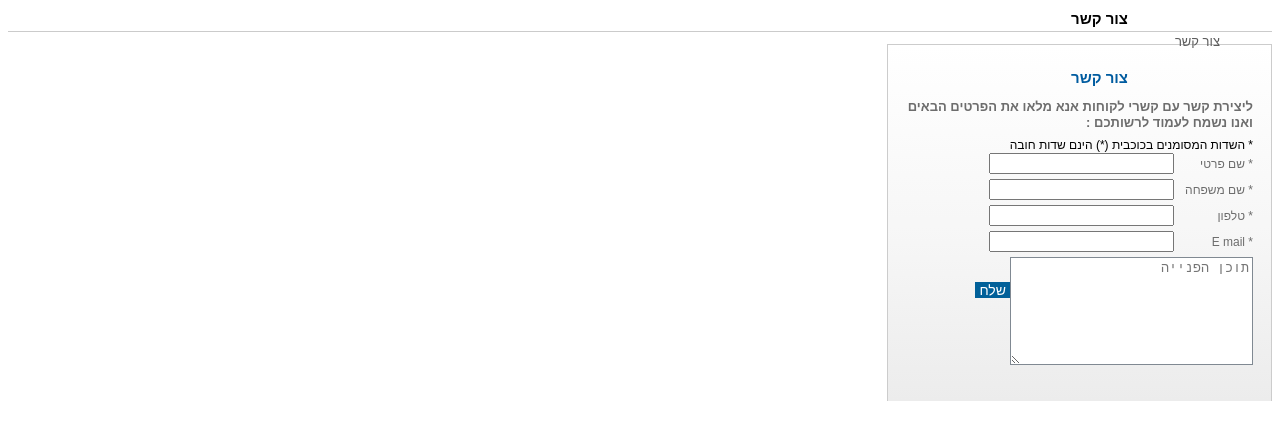
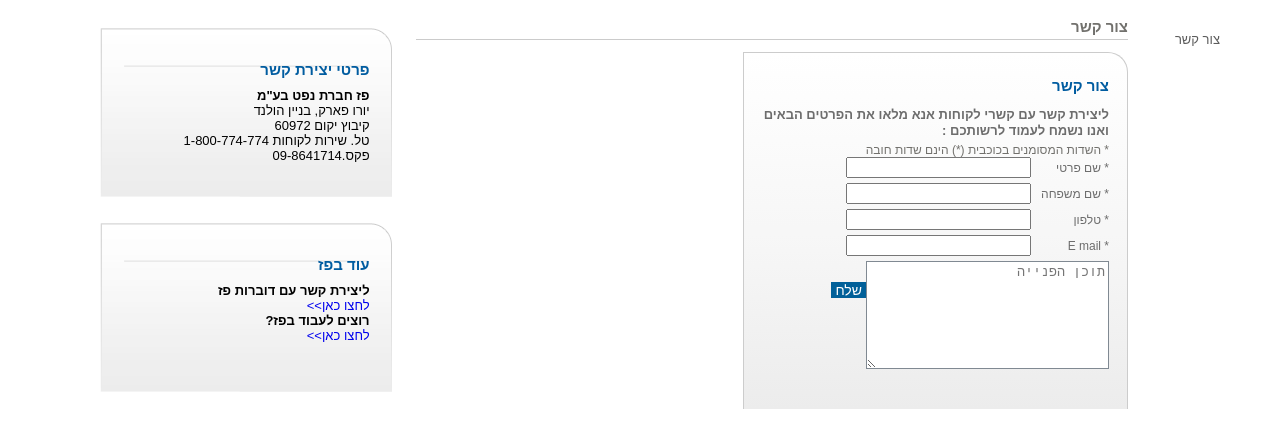
Before and after one commit to Dina4488/Mid-Exercise, a plain HTML site: page contactMe.html in a window 1280 px wide. Drawn offline with Linux system fonts and the light colour scheme.

Commit message:
left side of contacMe

```diff
--- a/contactMe.html
+++ b/contactMe.html
@@ -16,8 +16,8 @@
                 <a href="#"> צור קשר</a>
             </li>
         </ul>
-
     </div>
+    <div class="flex-container">
         <div class="content">
             <h1>צור קשר</h1>
                 <div class="contactForm">
@@ -56,8 +56,41 @@
                 </div>
 
         </div>
-    <div class="sideCube"></div>
+            <div class="sideCube">
+
+                <div class="cubeseparator"></div>
+                <div class="cube textCube">
+                    <h3 class="header-side">פרטי יצירת קשר</h3>
+                    <div class="data">
+                    <p>
+                    <strong>פז חברת נפט בע"מ <br></strong>יורו פארק, בניין הולנד<br>קיבוץ יקום 60972<br>טל. שירות לקוחות 1-800-774-774<br>פקס.09-8641714
+                    </p>
+                    <p>&nbsp;&nbsp;</p>
+                    </div>
+                </div>
+                <div class="cubeseparator"></div>
+                <div class="cube textCube">
+                    <h3 class="header-side">עוד בפז</h3>
+                    <div class="data">
+                        <p>
+                        <strong>ליצירת קשר עם דוברות פז<br></strong>
+                        <a href="#">לחצו כאן&gt;&gt;</a>
+                        </p>
+                        <p>
+                            <strong>רוצים לעבוד בפז?</strong>
+                        </p>
+                        <p>
+                            <a href="#">לחצו כאן&gt;&gt;</a>&nbsp;</p>
                     </div>
 
+                </div>
+            </div>
+        </div>
+
+
+</div>
+
+    </div>
+</div>
 </body>
 </html>
--- a/style.css
+++ b/style.css
@@ -249,6 +249,8 @@ color: ;
     min-height: 332px;
     padding: 12px 18px;
     background: -webkit-gradient(linear, left top, left bottom, color-stop(0%,#ffffff), color-stop(49%,#f7f7f7), color-stop(51%,#f7f7f7), color-stop(100%,#ececec));
+    -webkit-border-top-right-radius: 20px;
+    border-top-right-radius: 20px;
 }
 
 .contactForm .fields textarea {
@@ -267,3 +269,54 @@ color: ;
     padding: 0 4px;
     background-color: #016099;
 }
+
+.layout .content {
+    /* float: right; */
+    margin-left: 24px;
+    color: #72716d;
+    font-size: 12px;
+    /* width: 440px; */
+}
+
+
+.flex-container {
+    display: flex;
+}
+.content {
+    width: 65%;
+}
+.sideCube {
+    width: 35%;
+    display: flex;
+    flex-direction: column;
+}
+.cube {
+    width: 100%;
+}
+
+.cube h3.header-side {
+    font-size: 15px;
+    font-weight: bold;
+    color: #005ca0;
+    margin-bottom: 10px;
+}
+
+.cube  .data {
+    font-size: 13px;
+}
+
+.cube > .data > p {
+    margin: 0;
+    padding: 0;
+}
+
+.layout .sideCube .cubeseparator {
+    height: 20px;
+}
+
+.cube {
+    width: 248px;
+    height: 142px;
+    padding: 18px 22px 15px;
+    background: url(../images/cube_bg.png) no-repeat 0 0;
+}
```
Lines whose indentation alone changed are shown as unchanged.
